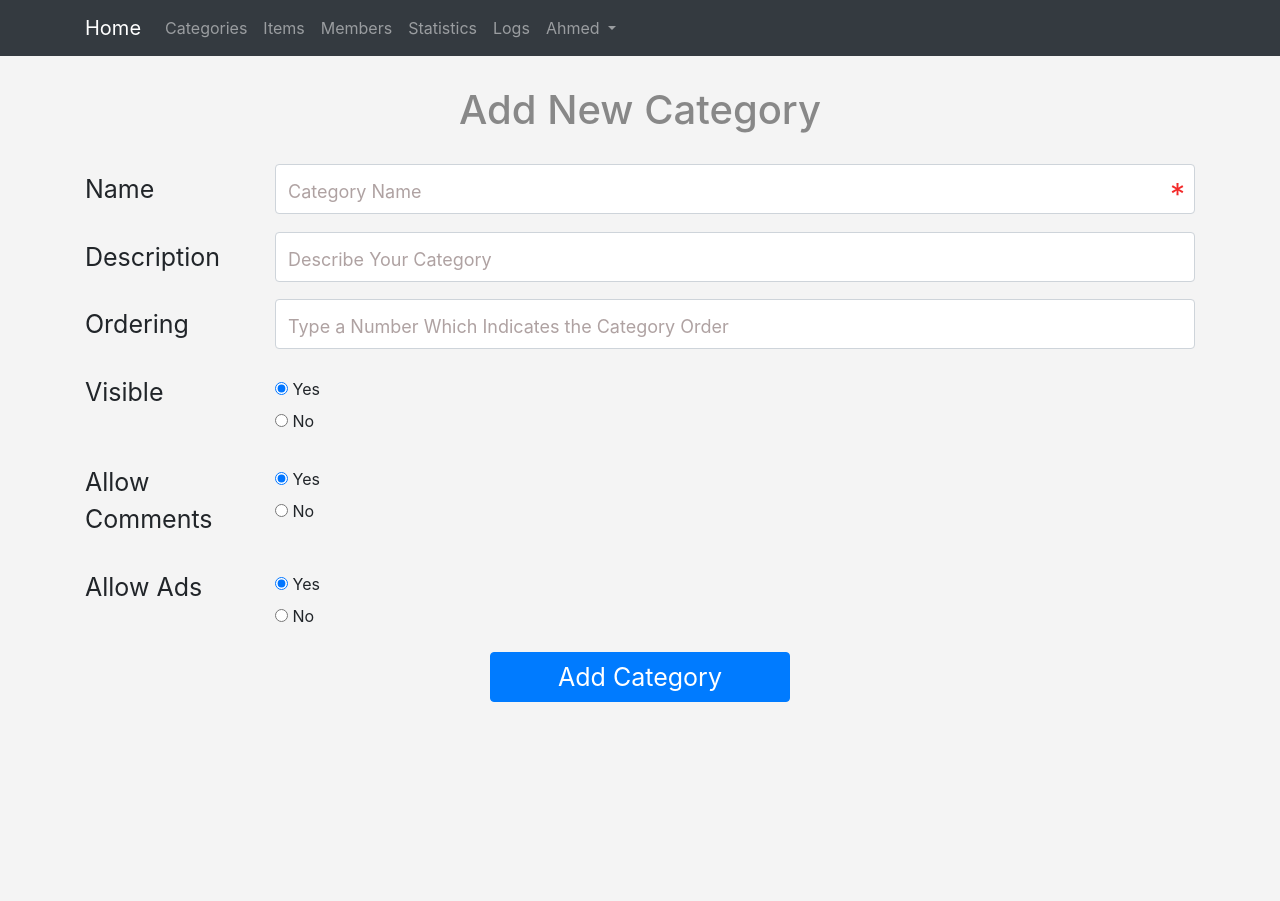
After one commit to A-ElNawawy/e-commerce-php, a PHP site: page /categories.php?do=Add in a window 1280 px wide. The commit adds this page. Shown: the top 901 px of the page. Run offline with PHP 8.4, Linux system fonts and the light colour scheme; the visitor is signed in with stand-in values (Sample User, id 1).

Commit message:
Create Categories.php File

```diff
--- /dev/null
+++ b/admin/categories.php
@@ -0,0 +1,196 @@
+<?php
+  /*
+    ================================================
+    == Categories Page
+    ================================================
+  */
+
+  session_start();
+
+  if(isset($_SESSION['username'])){
+    $pageTitle = 'Categories';
+    include 'init.php';
+    //=======================================================
+
+    $do = isset($_GET['do']) ? $do = $_GET['do'] : $do = 'Manage';
+    if($do == 'Manage'){
+      echo 'Welcome';
+      echo '<a href="categories.php?do=Add" class="btn btn-primary">+ New Category</a>';
+    }elseif($do == 'Add'){    // Add Category Page ?>
+      <h1 class="text-center">Add New Category</h1>
+      <div class="container">
+        <form action="?do=Insert" method="POST">
+          <div class="form-group row form-group-lg">
+            <label for="name" class="col-sm-2 col-form-label">Name</label>
+            <div class="col-sm-10">
+              <input
+                type="text"
+                name="name"
+                id="name"
+                class="form-control"
+                required="required"
+                placeholder="Category Name"
+                onfocus="onInputFocus(this)"
+                onblur="onInputBlur()"
+              />
+            </div>
+          </div>
+          <div class="form-group row">
+            <label for="description" class="col-sm-2 col-form-label">Description</label>
+            <div class="col-sm-10">
+              <input
+                type="text"
+                name="description"
+                id="description"
+                class="form-control"
+                placeholder="Describe Your Category"
+                onfocus="onInputFocus(this)"
+                onblur="onInputBlur()"
+              />
+            </div>
+          </div>
+          <div class="form-group row">
+            <label for="ordering" class="col-sm-2 col-form-label">Ordering</label>
+            <div class="col-sm-10">
+              <input
+                type="text"
+                name="ordering"
+                id="ordering"
+                class="form-control"
+                placeholder="Type a Number Which Indicates the Category Order"
+                onfocus="onInputFocus(this)"
+                onblur="onInputBlur()"
+              />
+            </div>
+          </div>
+          <div class="form-group row">
+            <label class="col-sm-2 col-form-label">Visible</label>
+            <div class="col-sm-10 radio-group">
+              <div>
+                <label>
+                  <input type="radio" name="visibility" value="0" checked />
+                  Yes
+                </label>
+              </div>
+              <div>
+                <label>
+                  <input type="radio" name="visibility" value="1" />
+                  No
+                </label>
+              </div>
+            </div>
+          </div>
+          <div class="form-group row">
+            <label class="col-sm-2 col-form-label">Allow Comments</label>
+            <div class="col-sm-10 radio-group">
+              <div>
+                <label>
+                  <input type="radio" name="commenting" value="0" checked />
+                  Yes
+                </label>
+              </div>
+              <div>
+                <label>
+                  <input type="radio" name="commenting" value="1" />
+                  No
+                </label>
+              </div>
+            </div>
+          </div>
+          <div class="form-group row">
+            <label class="col-sm-2 col-form-label">Allow Ads</label>
+            <div class="col-sm-10 radio-group">
+              <div>
+                <label>
+                  <input type="radio" name="ads" value="0" checked />
+                  Yes
+                </label>
+              </div>
+              <div>
+                <label>
+                  <input type="radio" name="ads" value="1" />
+                  No
+                </label>
+              </div>
+            </div>
+          </div>
+          <div class="form-group row">
+            <div class="col-sm-12">
+              <button
+                type="submit"
+                value="Add Category"
+                class="btn btn-primary"
+              >
+                Add Category
+              </button>
+            </div>
+          </div>
+        </form>
+      </div>
+    <?php
+    }elseif($do == 'Insert'){ // Insert Page
+      echo '<h1 class="text-center">Insert Category</h1>';
+      echo '<div class="container">';
+        if($_SERVER['REQUEST_METHOD'] == 'POST'){
+            // Get Variables From Form
+            $name        = $_POST['name'];
+            $description = $_POST['description'];
+            $ordering    = $_POST['ordering'];
+            $visibility  = $_POST['visibility'];
+            $commenting  = $_POST['commenting'];
+            $ads         = $_POST['ads'];
+            // Validation Of The Form
+            $formErrors = array();
+
+            if(empty($name)){
+              $formErrors[] = 'Category name Can\'t Be <strong>Empty</strong>';
+            }
+            foreach($formErrors as $error){
+              echo '<div class="alert alert-danger">' . $error . '</div>';
+            }
+            // Check If There Is No Errors Proceed The Insert Process
+            if(empty($formErrors)){
+              // Check If Category Exists in Database
+              $check = checkItem("Name"/* $column */, "categories"/* $table */, $name/* $value */);
+              if($check == 1){
+                $theMsg = '<div class="alert alert-danger">Sorry This Category name is Exist</div>';
+                redirectToHome($theMsg, 'back', 1.5);
+              }else{
+                // Insert Category Info In Database
+                $stmt = $con->prepare("INSERT INTO
+                                          categories(Name, Description, Ordering, Visibility, Allow_Comments, Allow_Ads)
+                                        VALUES(:name, :description, :ordering, :visibility, :commenting, :ads)
+                                      ");
+                // Execute Query
+                $stmt->execute(array(
+                  'name'        => $name,
+                  'description' => $description,
+                  'ordering'    => $ordering,
+                  'visibility'  => $visibility,
+                  'commenting'  => $commenting,
+                  'ads'         => $ads
+                ));
+                // Echo Success Message
+                $theMsg = '<div class="alert alert-success">' . $stmt->rowCount() . ' Category(s) Inserted</div>';
+                redirectToHome($theMsg, 'back');
+              }
+            }
+        }else{
+          $theMsg = '<div class="alert alert-danger">You Can NOT Access This Page Directly</div>';
+          redirectToHome($theMsg);
+        }
+      echo '</div>';
+    }elseif($do == 'Edit'){
+
+    }elseif($do == 'Update'){
+
+    }elseif($do == 'Delete'){
+
+    }
+
+    //=======================================================
+    include $templates . 'footer.php';
+  }else{
+    header('location: index.php');
+    exit();
+  }
--- a/admin/includes/templates/navbar.php
+++ b/admin/includes/templates/navbar.php
@@ -18,7 +18,7 @@
     <div class="collapse navbar-collapse" id="navbarSupportedContent">
       <ul class="navbar-nav mr-auto navbar-right">
         <li class="nav-item">
-          <a class="nav-link" href="#">
+          <a class="nav-link" href="categories.php">
             <?php echo lang('CATEGORIES') ?><!-- Categories -->
           </a>
         </li>
--- a/admin/layout/css/backend.css
+++ b/admin/layout/css/backend.css
@@ -32,8 +32,11 @@ h1{
 .col-form-label{
   font-size: 25px;
 }
-.form-group input,.form-group button{
+.form-group input:not([type="radio"]),.form-group button{
   height: 50px;
+}
+.form-group .radio-group{
+  padding-top: 10px;
 }
 .form-group button{
   display: block;
```
